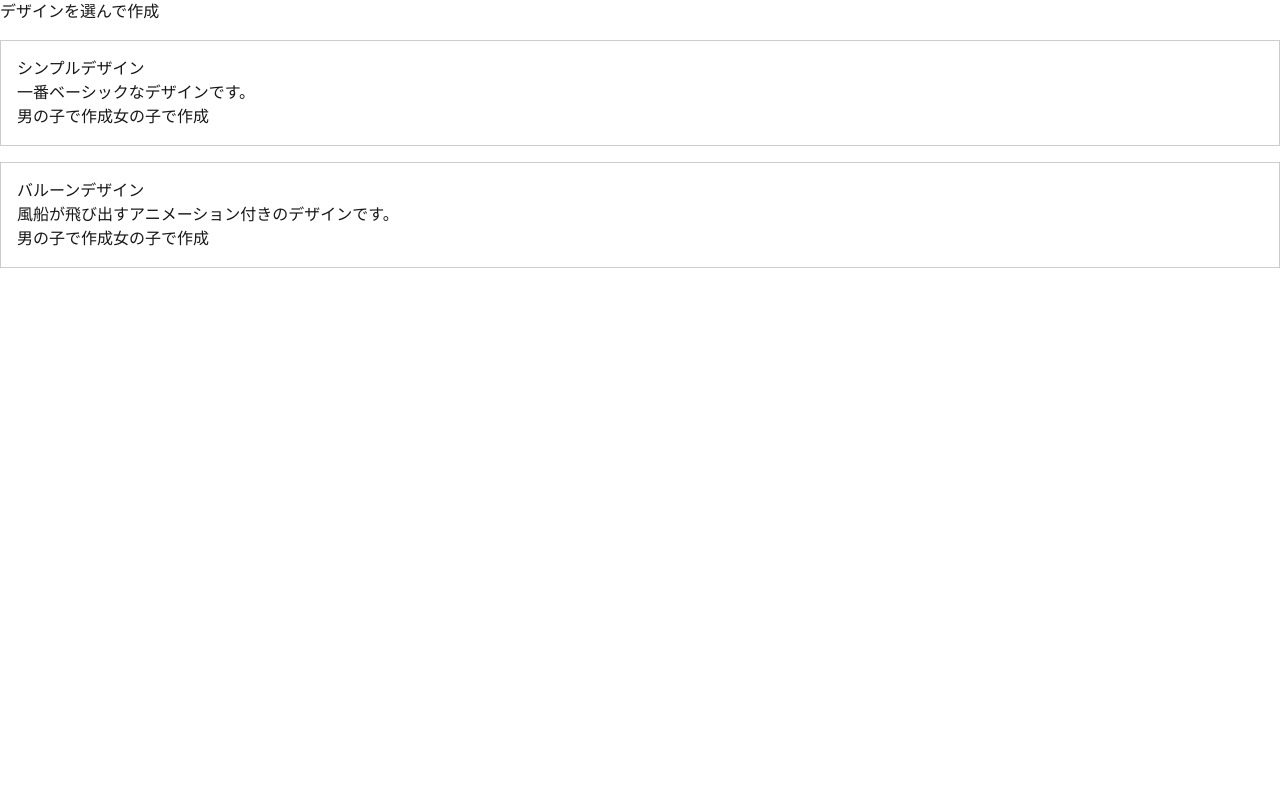
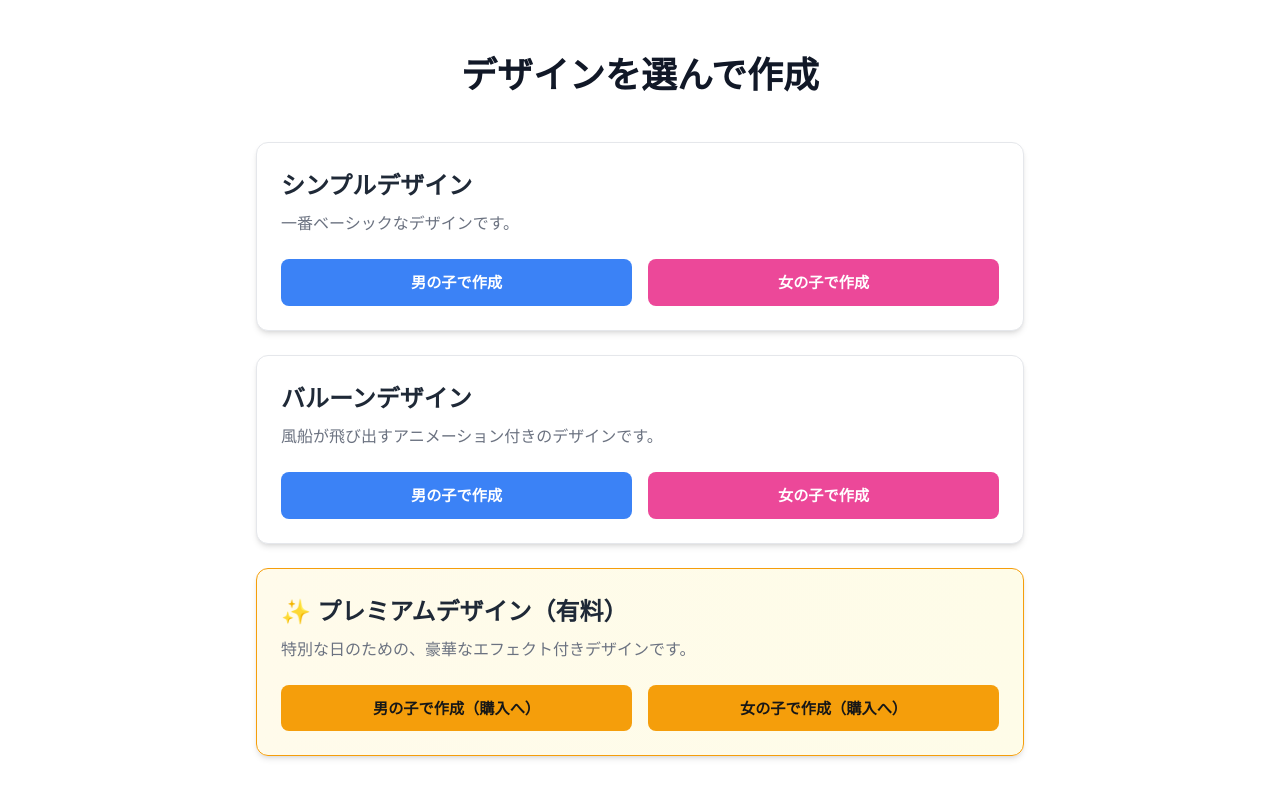
Before and after one commit to kj-nakamura/gender-reveal, a Next.js app: page /create in a window 1280 px wide. Shown: the top 798 px of the page. Built offline with nearby package versions, Linux system fonts and the light colour scheme.

Commit message:
templateA

```diff
--- /dev/null
+++ b/app/create/page.css
@@ -0,0 +1,93 @@
+/* app/create/page.css */
+
+.create-page-container {
+  max-width: 800px;
+  margin: 2rem auto;
+  padding: 1rem;
+  font-family: system-ui, -apple-system, BlinkMacSystemFont, "Segoe UI", Roboto, Oxygen, Ubuntu, Cantarell, "Open Sans",
+    "Helvetica Neue", sans-serif;
+}
+
+.create-page-container h1 {
+  font-size: 2.25rem;
+  font-weight: 800;
+  text-align: center;
+  margin-bottom: 2.5rem;
+  color: #111827;
+}
+
+.template-card {
+  background-color: white;
+  border: 1px solid #e5e7eb;
+  border-radius: 0.75rem;
+  padding: 1.5rem;
+  margin-bottom: 1.5rem;
+  box-shadow: 0 4px 6px -1px rgb(0 0 0 / 0.1), 0 2px 4px -2px rgb(0 0 0 / 0.1);
+  transition: box-shadow 0.3s ease, transform 0.3s ease;
+}
+
+.template-card:hover {
+  transform: translateY(-4px);
+  box-shadow: 0 10px 15px -3px rgb(0 0 0 / 0.1), 0 4px 6px -4px rgb(0 0 0 / 0.1);
+}
+
+.template-card h2 {
+  font-size: 1.5rem;
+  font-weight: 700;
+  color: #1f2937;
+  margin-bottom: 0.5rem;
+}
+
+.template-card p {
+  font-size: 1rem;
+  color: #6b7280;
+  margin-bottom: 1.5rem;
+}
+
+.button-group {
+  display: flex;
+  gap: 1rem;
+}
+
+.create-button {
+  flex-grow: 1;
+  padding: 0.75rem 1rem;
+  font-size: 0.95rem;
+  font-weight: 600;
+  border-radius: 0.5rem;
+  border: none;
+  cursor: pointer;
+  transition: background-color 0.2s ease, transform 0.2s ease;
+}
+
+.create-button:hover {
+  transform: scale(1.03);
+}
+
+.create-button.boy {
+  background-color: #3b82f6; /* Blue */
+  color: white;
+}
+.create-button.boy:hover {
+  background-color: #2563eb;
+}
+
+.create-button.girl {
+  background-color: #ec4899; /* Pink */
+  color: white;
+}
+.create-button.girl:hover {
+  background-color: #db2777;
+}
+
+.premium-card {
+  border-color: #f59e0b; /* Amber */
+  background: linear-gradient(to right, #fffbeb, #fefce8);
+}
+
+.premium-card .premium-button {
+  background-color: #f59e0b;
+}
+.premium-card .premium-button:hover {
+  background-color: #d97706;
+}
--- a/app/create/page.tsx
+++ b/app/create/page.tsx
@@ -1,35 +1,57 @@
-// app/page.tsx (または app/create/page.tsx)
-"use client"; // ← ユーザー操作を含むため、クライアントコンポーネントとして宣言
+// app/create/page.tsx
+"use client";
 
-import { createReveal } from "../reveal/actions"; // ← 前回作成したバックエンド処理をインポート
+import { createReveal } from "@/app/reveal/actions"; // 実際のパスに合わせてください
+import "./page.css"; // ← この行を追加
+
+// // createReveal関数のダミー（動作確認用）
+// const createReveal = (templateId: string, gender: "boy" | "girl") => {
+//   console.log(`Creating reveal with: ${templateId}, ${gender}`);
+//   alert(`リンク作成： ${templateId}, ${gender}`);
+// };
 
 export default function CreateRevealPage() {
   return (
-    <div>
+    <main className="create-page-container">
       <h1>デザインを選んで作成</h1>
 
       {/* --- デザインテンプレートA --- */}
-      <div style={{ border: "1px solid #ccc", padding: "16px", margin: "16px 0" }}>
+      <div className="template-card">
         <h2>シンプルデザイン</h2>
         <p>一番ベーシックなデザインです。</p>
-        <button onClick={() => createReveal("template_A", "boy")}>男の子で作成</button>
-        <button onClick={() => createReveal("template_A", "girl")}>女の子で作成</button>
+        <div className="button-group">
+          <button className="create-button boy" onClick={() => createReveal("template_A", "boy")}>
+            男の子で作成
+          </button>
+          <button className="create-button girl" onClick={() => createReveal("template_A", "girl")}>
+            女の子で作成
+          </button>
+        </div>
       </div>
 
       {/* --- デザインテンプレートB --- */}
-      <div style={{ border: "1px solid #ccc", padding: "16px", margin: "16px 0" }}>
+      <div className="template-card">
         <h2>バルーンデザイン</h2>
         <p>風船が飛び出すアニメーション付きのデザインです。</p>
-        <button onClick={() => createReveal("template_B", "boy")}>男の子で作成</button>
-        <button onClick={() => createReveal("template_B", "girl")}>女の子で作成</button>
+        <div className="button-group">
+          <button className="create-button boy" onClick={() => createReveal("template_B", "boy")}>
+            男の子で作成
+          </button>
+          <button className="create-button girl" onClick={() => createReveal("template_B", "girl")}>
+            女の子で作成
+          </button>
+        </div>
       </div>
 
       {/* 将来的に有料テンプレートを追加するなら... */}
-      {/* <div style={{ border: '1px solid gold', padding: '16px', margin: '16px 0' }}>
-        <h2>プレミアムデザイン（有料）</h2>
-        <button>男の子で作成（購入へ）</button>
-        <button>女の子で作成（購入へ）</button>
-      </div> */}
-    </div>
+      <div className="template-card premium-card">
+        <h2>✨ プレミアムデザイン（有料）</h2>
+        <p>特別な日のための、豪華なエフェクト付きデザインです。</p>
+        <div className="button-group">
+          <button className="create-button premium-button">男の子で作成（購入へ）</button>
+          <button className="create-button premium-button">女の子で作成（購入へ）</button>
+        </div>
+      </div>
+    </main>
   );
 }
--- a/app/reveal/[slug]/_components/TemplateA.tsx
+++ b/app/reveal/[slug]/_components/TemplateA.tsx
@@ -2,7 +2,7 @@
 "use client";
 
 import { useState } from "react";
-import "./TemplateA.css";
+import "./TemplateA.css"; // ← この行を追加
 
 type Props = {
   gender: string;
@@ -13,18 +13,23 @@ export default function TemplateA({ gender }: Props) {
 
   if (!isRevealed) {
     return (
-      <div>
-        <h1>ドキドキ...</h1>
-        <button onClick={() => setIsRevealed(true)}>結果を見る！</button>
+      <div className="template-a-container">
+        <div className="initial-view-a">
+          <h1>ドキドキ...</h1>
+          <button className="reveal-button-a" onClick={() => setIsRevealed(true)}>
+            結果を見る！
+          </button>
+        </div>
       </div>
     );
   }
 
   return (
-    <div>
-      <h1>It's a ...</h1>
-      {/* ここにアニメーションなどを追加するとリッチになる */}
-      <h2>{gender === "boy" ? "Boy! ♂" : "Girl! ♀"}</h2>
+    <div className="template-a-container">
+      <div className="revealed-view-a">
+        <h1>It's a ...</h1>
+        <h2 className={`result-text-a ${gender}`}>{gender === "boy" ? "Boy! ♂" : "Girl! ♀"}</h2>
+      </div>
     </div>
   );
 }
--- a/app/reveal/[slug]/page.tsx
+++ b/app/reveal/[slug]/page.tsx
@@ -1,19 +1,16 @@
 // app/reveal/[slug]/page.tsx
 import { createClient } from "@/utils/supabase/server";
 import { notFound } from "next/navigation";
-import TemplateA from "./_components/TemplateA"; // あとで作成
-import TemplateB from "./_components/TemplateB"; // あとで作成
+import TemplateA from "./_components/TemplateA";
+import TemplateB from "./_components/TemplateB";
 
 // ページのメイン部分
-export default async function RevealPage({ params }: { params: { slug: string } }) {
-  const supabase = createClient();
+export default async function RevealPage({ params }: { params: Promise<{ slug: string }> }) {
+  const { slug } = await params;
+  const supabase = await createClient();
 
   // URLのslugを使って、データベースから該当するデータを取得
-  const { data: reveal } = await supabase
-    .from("reveals")
-    .select("template_id, gender")
-    .eq("share_slug", params.slug)
-    .single();
+  const { data: reveal } = await supabase.from("reveals").select("template_id, gender").eq("share_slug", slug).single();
 
   // データが見つからなければ404ページを表示
   if (!reveal) {
--- a/app/reveal/actions.ts
+++ b/app/reveal/actions.ts
@@ -1,7 +1,7 @@
 // app/reveals/actions.ts
 'use server'
 
-import { createClient } from '../../lib/supabase/server'
+import { createClient } from '@/utils/supabase/server'
 import { redirect } from 'next/navigation'
 
 // 共有用のランダムな文字列を生成するシンプルな関数
```
